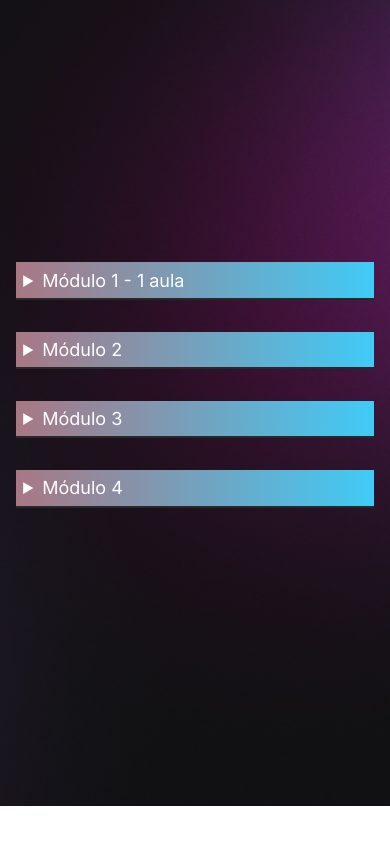
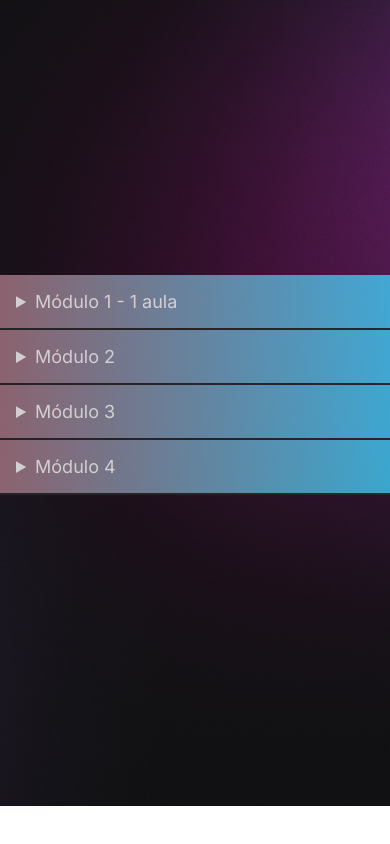
Before and after one commit to bryancury3r/curso-gt, a plain HTML site: page index.html in a window 390 px wide. Shown: the part 3639-4483 px from the top of the page. Drawn offline with Linux system fonts and the light colour scheme.

Commit message:
add hover summary

```diff
--- a/css/style.css
+++ b/css/style.css
@@ -396,6 +396,13 @@ header img {
     repeat scroll 0% 0%;
   padding: 2%;
   border-bottom: 2px solid #282828;
+  cursor: pointer;
+  opacity: 0.8;
+  transition: all 0.2s ease-in 0s;
+}
+
+.detail-summary details summary:hover {
+  opacity: 1;
 }
 
 .detail-summary details p {
@@ -423,7 +430,7 @@ header img {
     width: 100%;
   }
 
-  details {
+  .detail-summary details summary {
     padding: 16px;
     margin: 0 auto;
   }
```
